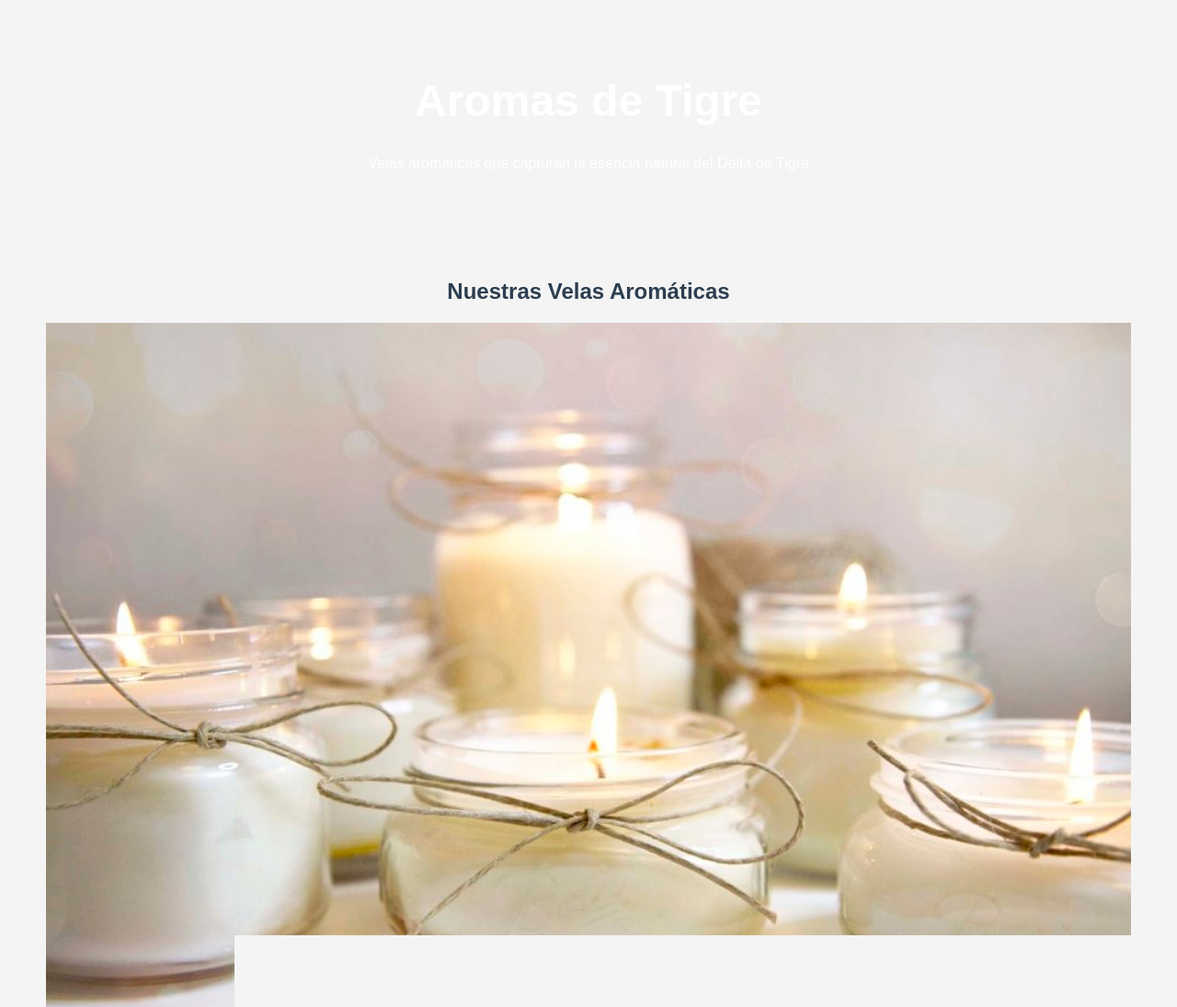
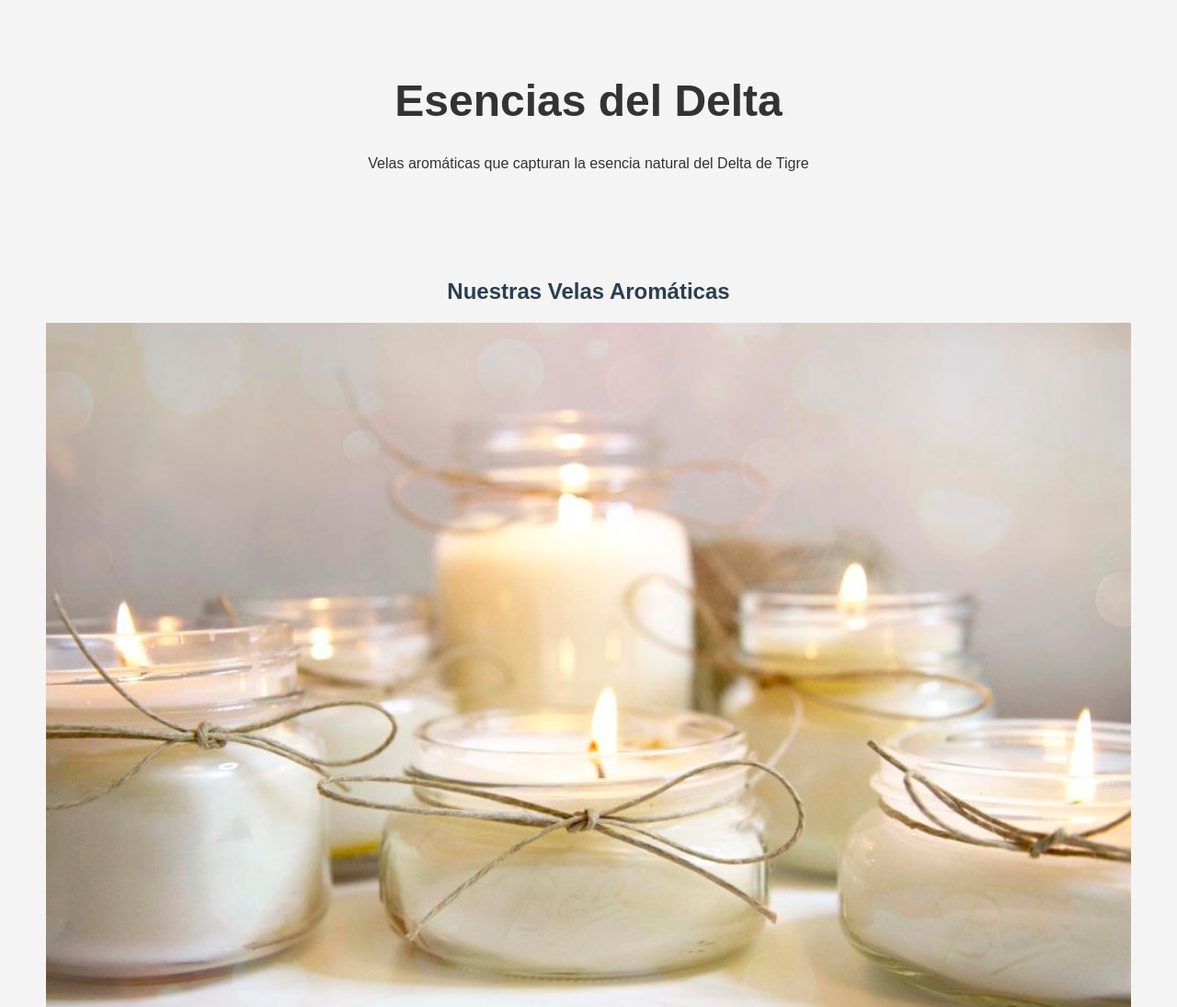
Before and after one commit to ive42/Velasweb, a plain HTML site: page index.html in a window 1280 px wide. Shown: the top 1095 px of the page at 92% size. Drawn offline with Linux system fonts and the light colour scheme.

Commit message:
Update index.html

```diff
--- a/index.html
+++ b/index.html
@@ -3,14 +3,14 @@
 <head>
     <meta charset="UTF-8">
     <meta name="viewport" content="width=device-width, initial-scale=1.0">
-    <title>Aromas de Tigre - Velas Naturales</title>
+    <title>Esencias del Delta - Velas Naturales</title>
     <link rel="stylesheet" href="styles.css">
 </head>
 <body>
     <!-- Sección de Inicio -->
     <header>
-        <h1>Aromas de Tigre</h1>
-        <p>Velas aromáticas que capturan la esencia natural del Delta de Tigre</p>
+        <h1 style="color:#333;">Esencias del Delta</h1>
+        <p style="color:#333;">Velas aromáticas que capturan la esencia natural del Delta de Tigre</p>
     </header>
 
     <!-- Nuestras Velas Aromáticas -->
@@ -63,7 +63,7 @@
     <section id="testimonials">
         <h2>Lo que nuestros clientes dicen</h2>
         <div class="testimonial">
-            <p>"Las velas de Aromas de Tigre son lo mejor para mi espacio de meditación. El aroma natural es increíble y saber que son ecológicas es un plus enorme." - Ana, Buenos Aires</p>
+            <p>"Las velas de Esencias del Delta son lo mejor para mi espacio de meditación. El aroma natural es increíble y saber que son ecológicas es un plus enorme." - Ana, Buenos Aires</p>
         </div>
         <div class="testimonial">
             <p>"El diseño rústico del envase es perfecto para mi decoración, y los aromas me recuerdan los paseos por el Delta. ¡Un producto maravilloso!" - Juan, Tigre</p>
```
